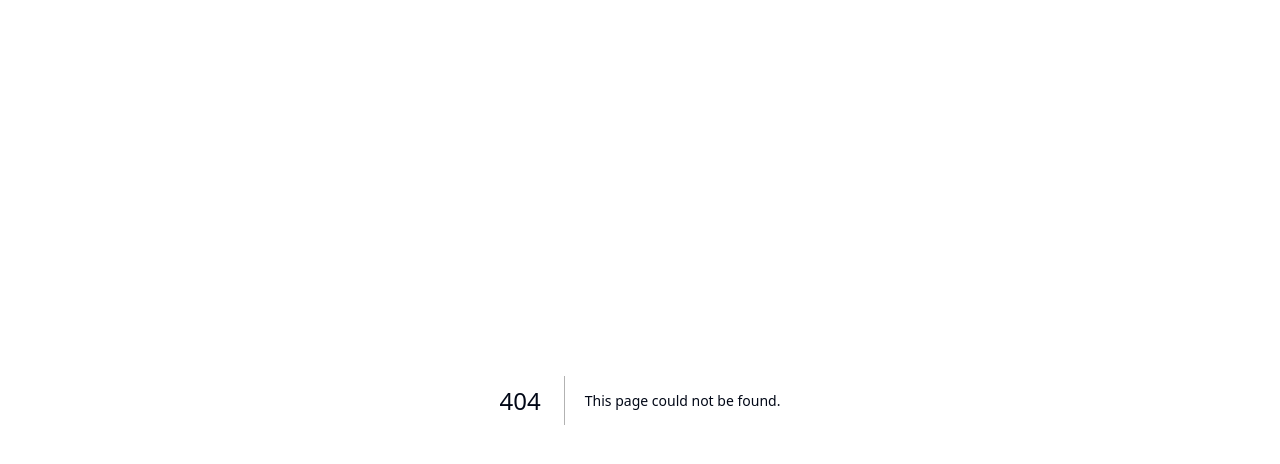
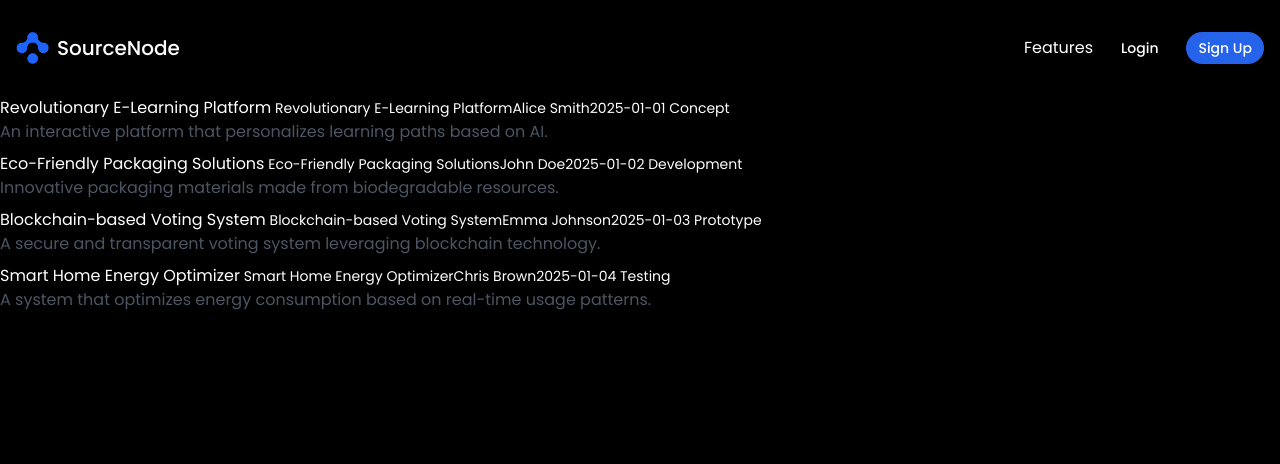
Before and after one commit to bikalpakc/sourcenode, a Next.js app: page /home in a window 1280 px wide. Before the commit this address had no page. Shown: the top 464 px of the page. Built offline with nearby package versions, Linux system fonts and the light colour scheme.

Commit message:
feat: Created skeleton home page with demo ideas

```diff
--- a/src/app/(root)/page.js
+++ b/src/app/(root)/page.js
@@ -1,5 +1,6 @@
 "use client";
-import IdeasDashboard from "@/components/sections/Home";
+import HeroSection from "@/components/sections/HeroSection";
+
 export default function Home() {
-  return <IdeasDashboard />;
+  return <HeroSection />;
 }
--- /dev/null
+++ b/src/app/home/layout.jsx
@@ -0,0 +1,12 @@
+
+import Navbar from "@/components/navigation/Navbar";
+const RootLayout = ({ children }) => {
+  return (
+    <div className="relative min-h-screen bg-gradient-to-br bg-black text-white overflow-hidden">
+      <Navbar />
+    {children}
+    </div>
+  );
+};
+
+export default RootLayout;
--- /dev/null
+++ b/src/app/home/page.jsx
@@ -0,0 +1,5 @@
+"use client";
+import IdeasDashboard from "@/components/sections/Home";
+export default function Home() {
+  return <IdeasDashboard />;
+}
--- a/src/app/layout.jsx
+++ b/src/app/layout.jsx
@@ -1,8 +1,8 @@
 import { cn } from "@/lib/utils";
 import "@/styles/globals.css";
-import { Poppins } from "next/font/google";
 import { ClerkProvider } from "@clerk/nextjs";
 import { dark } from "@clerk/themes";
+import { Poppins } from "next/font/google";
 const poppins = Poppins({
   weight: ["100", "200", "300", "400", "500", "600", "700", "800", "900"],
   subsets: ["latin"],
```
